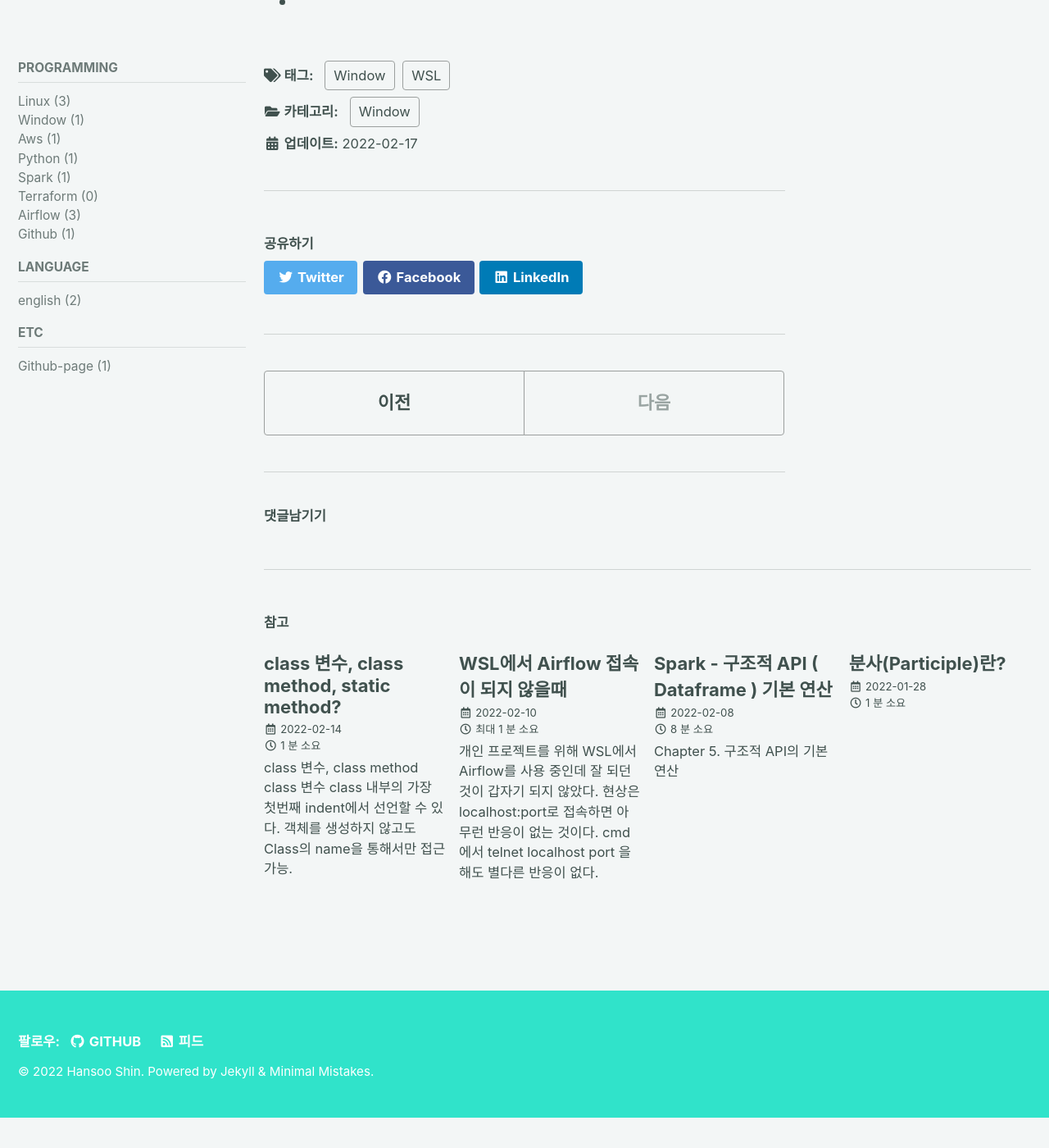
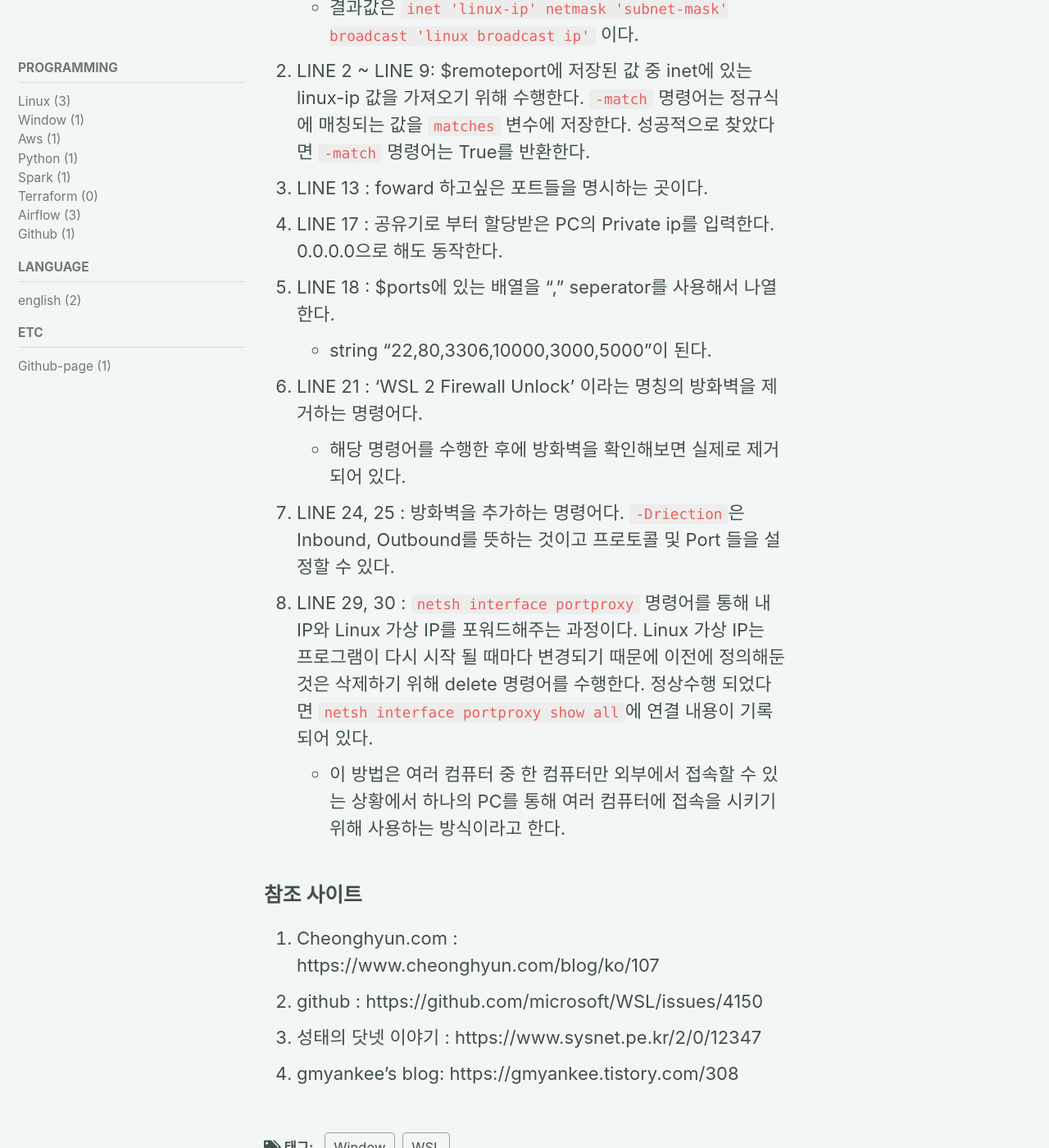
Before and after one commit to dlgldgldgld/dlgldgldgld.github.io, a Jekyll site: the page built from _posts/Window/2022-02-17-wsl_connect.md, in a window 1280 px wide and 1400 px high, scrolled down 3862 px. Shown: the whole window at 82% size. Built offline with Jekyll 4.4.1, drawn with Linux system fonts in a browser that asks for light colours; cached includes are drawn as plain includes; comment, search, counter and statistics services are not loaded; before the commit the page ends 5225 px from its top, so only the background shows below that; some of the changed text lies outside the part shown.

Commit message:
wsl_connect.md 업데이트

````diff
--- a/_posts/Window/2022-02-17-wsl_connect.md
+++ b/_posts/Window/2022-02-17-wsl_connect.md
@@ -44,8 +44,7 @@ WSL2는 일반 Ehternet이 아닌 vEthernet이라는 **Hypver-V의 Virtual Switc
 
 
 ## 적용 방법
-결론적으로 아래 스크립트를 한번 수행하면 된다. 각 과정에서 어떤 작업이 진행되는지 살펴보자.
-
+결론적으로 아래 Powershell 스크립트를 수행하면 된다. 각 과정에서 어떤 작업이 진행되는지 살펴보자. Linux 내부 ip는 매번 새로 업데이트되기 때문에 해당 script를 시작프로그램으로 등록하는 것이 좋다.
 
 ```powershell
 $remoteport = bash.exe -c "ifconfig eth0 | grep 'inet '"
@@ -80,9 +79,28 @@ iex "netsh interface portproxy delete v4tov4 listenport=$port listenaddress=$add
 iex "netsh interface portproxy add v4tov4 listenport=$port listenaddress=$addr connectport=$port connectaddress=$remoteport";
 }
 ```
+[출처] : https://github.com/microsoft/WSL/issues/4150#issuecomment-504209723
 
-- LINE 1 : bash.exe는 wsl의 bash를 의미한다. wsl 내부 ip를 가져오기 위해 `ifconfig eth0 | grep 'inet '`을 수행한다.
-  - 이 내부 ip를 $remoteport에 저장한다.
-    - 결과값은 `inet 'linux-ip' netmask 'subnet-mask' broadcast 'linux broadcast ip'` 이다.
-- LINE 2 ~ LINE 9: $remoteport에 저장된 값 중 inet에 있는 linux-ip 값을 가져오기 위해 수행한다. `-match` 명령어는 정규식에 매칭되는 값을 `matches` 변수에 저장한다. 성공적으로 찾았다면 `-match` 명령어는 True를 반환한다.
--
+### Line별 설명
+
+1. LINE 1 : bash.exe는 wsl의 bash를 의미한다. wsl 내부 ip를 가져오기 위해 `ifconfig eth0 | grep 'inet '`을 수행한다.
+   - 이 내부 ip를 $remoteport에 저장한다.
+   - 결과값은 `inet 'linux-ip' netmask 'subnet-mask' broadcast 'linux broadcast ip'` 이다.
+2. LINE 2 ~ LINE 9: $remoteport에 저장된 값 중 inet에 있는 linux-ip 값을 가져오기 위해 수행한다. `-match` 명령어는 정규식에 매칭되는 값을 `matches` 변수에 저장한다. 성공적으로 찾았다면 `-match` 명령어는 True를 반환한다.
+3. LINE 13 : foward 하고싶은 포트들을 명시하는 곳이다.
+4. LINE 17 : 공유기로 부터 할당받은 PC의 Private ip를 입력한다. 0.0.0.0으로 해도 동작한다.
+5. LINE 18 : $ports에 있는 배열을 "," seperator를 사용해서 나열한다.
+   - string "22,80,3306,10000,3000,5000"이 된다.
+6. LINE 21 : 'WSL 2 Firewall Unlock' 이라는 명칭의 방화벽을 제거하는 명령어다.
+   - 해당 명령어를 수행한 후에 방화벽을 확인해보면 실제로 제거되어 있다.
+7. LINE 24, 25 : 방화벽을 추가하는 명령어다. `-Driection`은 Inbound, Outbound를 뜻하는 것이고 프로토콜 및 Port 들을 설정할 수 있다.
+8. LINE 29, 30 : `netsh interface portproxy` 명령어를 통해 내 IP와 Linux 가상 IP를 포워드해주는 과정이다. Linux 가상 IP는 프로그램이 다시 시작 될 때마다 변경되기 때문에 이전에 정의해둔 것은 삭제하기 위해 delete 명령어를 수행한다. 정상수행 되었다면 `netsh interface portproxy show all`에 연결 내용이 기록되어 있다.
+   - 이 방법은 여러 컴퓨터 중 한 컴퓨터만 외부에서 접속할 수 있는 상황에서 하나의 PC를 통해 여러 컴퓨터에 접속을 시키기 위해 사용하는 방식이라고 한다.
+
+
+
+### 참조 사이트
+1. Cheonghyun.com : https://www.cheonghyun.com/blog/ko/107
+2. github : https://github.com/microsoft/WSL/issues/4150
+3. 성태의 닷넷 이야기 : https://www.sysnet.pe.kr/2/0/12347
+4. gmyankee's blog: https://gmyankee.tistory.com/308
````
